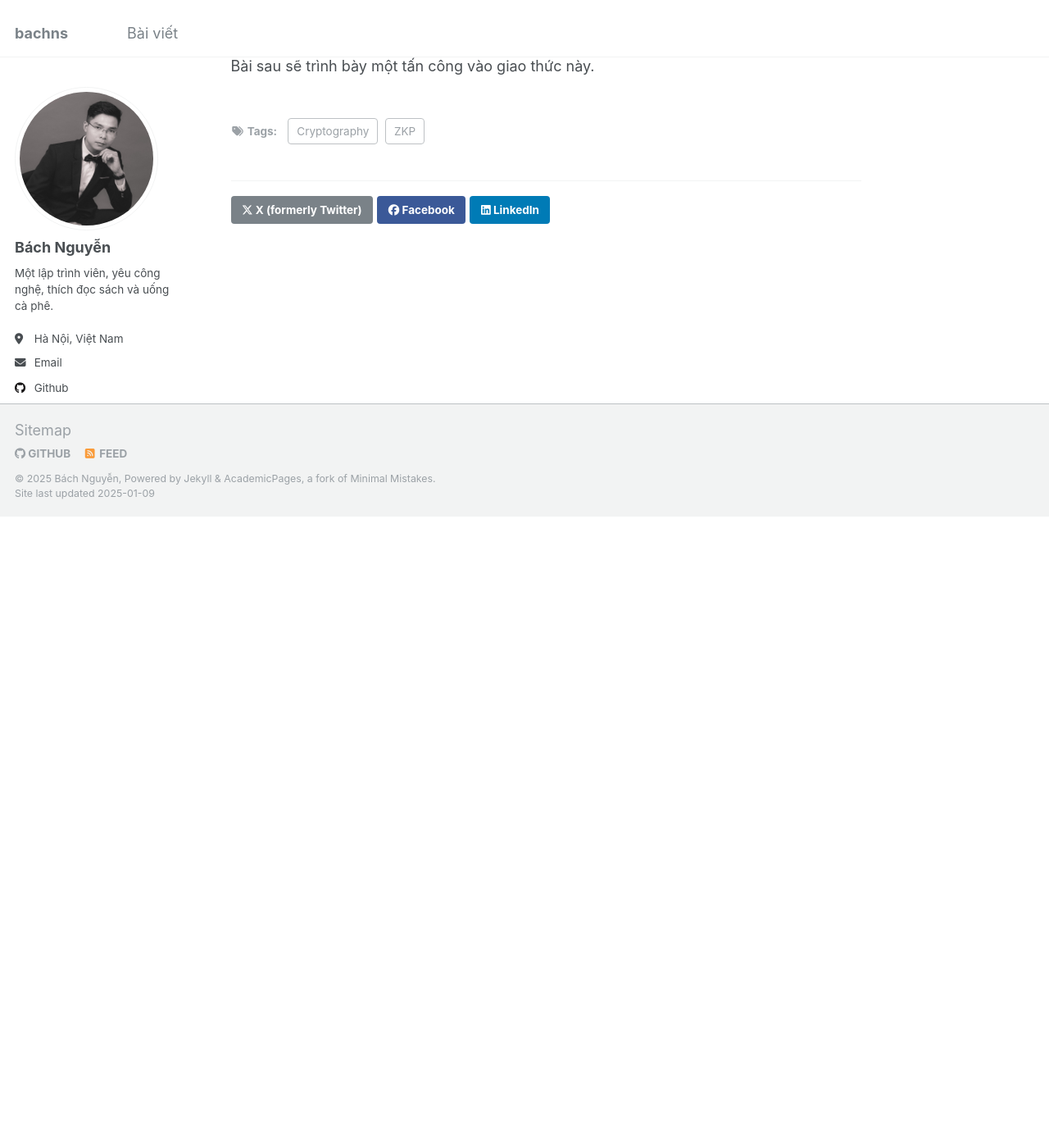
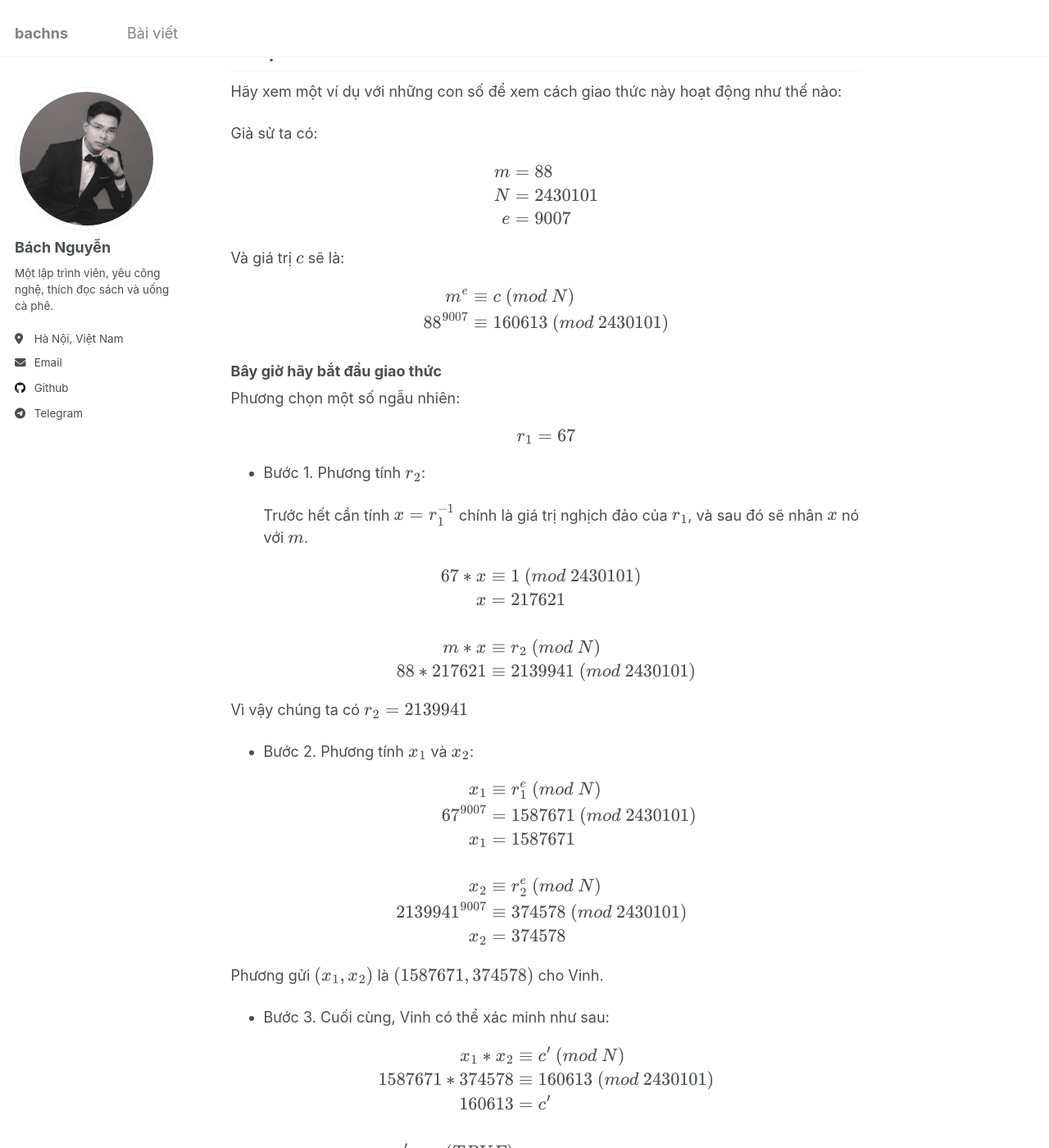
Before and after one commit to bachns/bachns.github.io, a Jekyll site: the page built from _posts/2021-11-14-non-interactive-ZKPs-with-RSA.md, in a window 1280 px wide and 1400 px high, scrolled down 1294 px. Shown: the whole window at 82% size. Built offline with Jekyll 4.4.1, drawn with Linux system fonts in a browser that asks for light colours; before the commit the page ends 1924 px from its top, so only the background shows below that; some of the changed text lies outside the part shown.

Commit message:
Update example for RSA ZKPs

```diff
--- a/_posts/2021-11-14-non-interactive-ZKPs-with-RSA.md
+++ b/_posts/2021-11-14-non-interactive-ZKPs-with-RSA.md
@@ -60,6 +60,80 @@ $$
 | ------------------| -------------- |
 | \\(c, e, N, x_1, x_2\\) |\\(m, r_1, r_2\\)|
 
+## Ví dụ
+
+Hãy xem một ví dụ với những con số để xem cách giao thức này hoạt động như thế nào:
+
+Giả sử ta có:
+
+$$
+\begin{split}
+  m &= 88 \\
+  N &= 2430101 \\
+  e &= 9007
+\end{split}
+$$
+
+Và giá trị \\(c\\) sẽ là:
+
+$$
+\begin{split}
+  m^e &\equiv c\ (mod\ N) \\
+  88^{9007} &\equiv 160613\ (mod\ 2430101)
+\end{split}
+$$
+
+### Bây giờ hãy bắt đầu giao thức
+
+Phương chọn một số ngẫu nhiên:
+
+$$
+  r_1 = 67
+$$
+
+* Bước 1. Phương tính \\(r_2\\):
+
+  Trước hết cần tính \\(x = r_1^{-1}\\) chính là giá trị nghịch đảo của \\(r_1\\), và sau đó sẽ nhân \\(x\\) nó với \\(m\\).
+
+$$
+  \begin{split}
+      67 * x &\equiv 1\ (mod\ 2430101) \\
+      x &= 217621 \\
+      \\
+      m* x &\equiv r_2\ (mod\ N) \\
+      88 * 217621 &\equiv 2139941\ (mod\ 2430101)
+  \end{split}
+$$
+
+  Vì vậy chúng ta có \\(r_2 = 2139941\\)
+
+* Bước 2. Phương tính \\(x_1\\) và \\(x_2\\):
+
+$$
+  \begin{split}
+      x_1 &\equiv r_1^e\ (mod\ N) \\
+      67^{9007} &= 1587671\ (mod\ 2430101) \\
+      x_1 &= 1587671 \\
+      \\
+      x_2 &\equiv r_2^e\ (mod\ N) \\
+      2139941^{9007} &\equiv 374578\ (mod\ 2430101) \\
+      x_2 &= 374578
+  \end{split}
+$$
+
+  Phương gửi \\((x_1, x_2)\\) là \\((1587671, 374578)\\) cho Vinh.
+
+* Bước 3. Cuối cùng, Vinh có thể xác minh như sau:
+
+$$
+  \begin{split}
+    x_1 * x_2 &\equiv c'\ (mod\ N) \\
+    1587671 * 374578 &\equiv 160613\ (mod\ 2430101) \\
+    160613 &= c' \\
+    \\
+    c' = c\ (TRUE)
+  \end{split}
+$$
 
 Ok !!! vậy giao thức này có thể bị tấn công không? Câu trả lời là: **Có.**
 
```
Also changed, not shown: other parts of _posts/2021-11-14-non-interactive-ZKPs-with-RSA.md (+1 -1 lines), _pages/about.md (+1 -1 lines).
